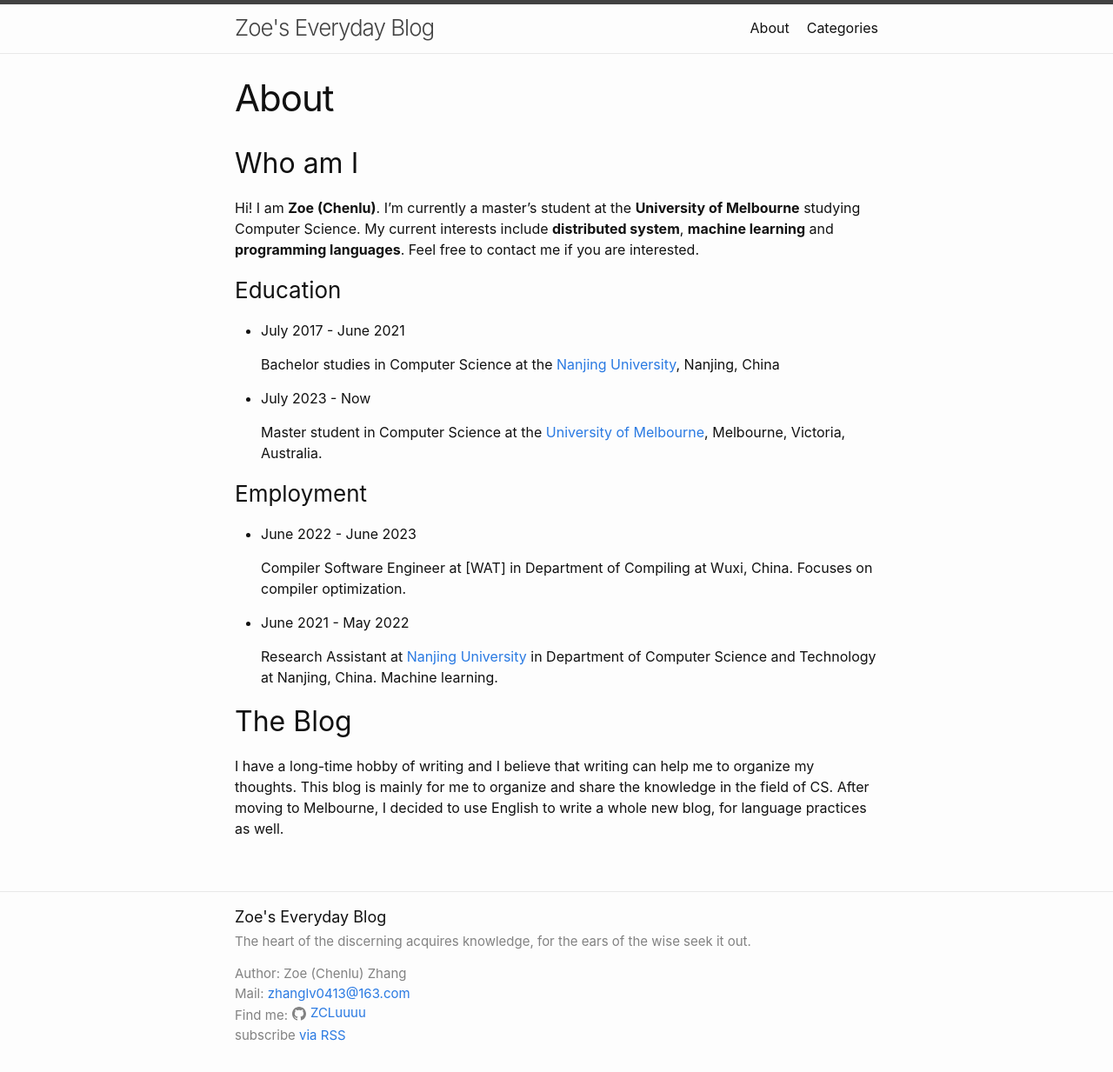
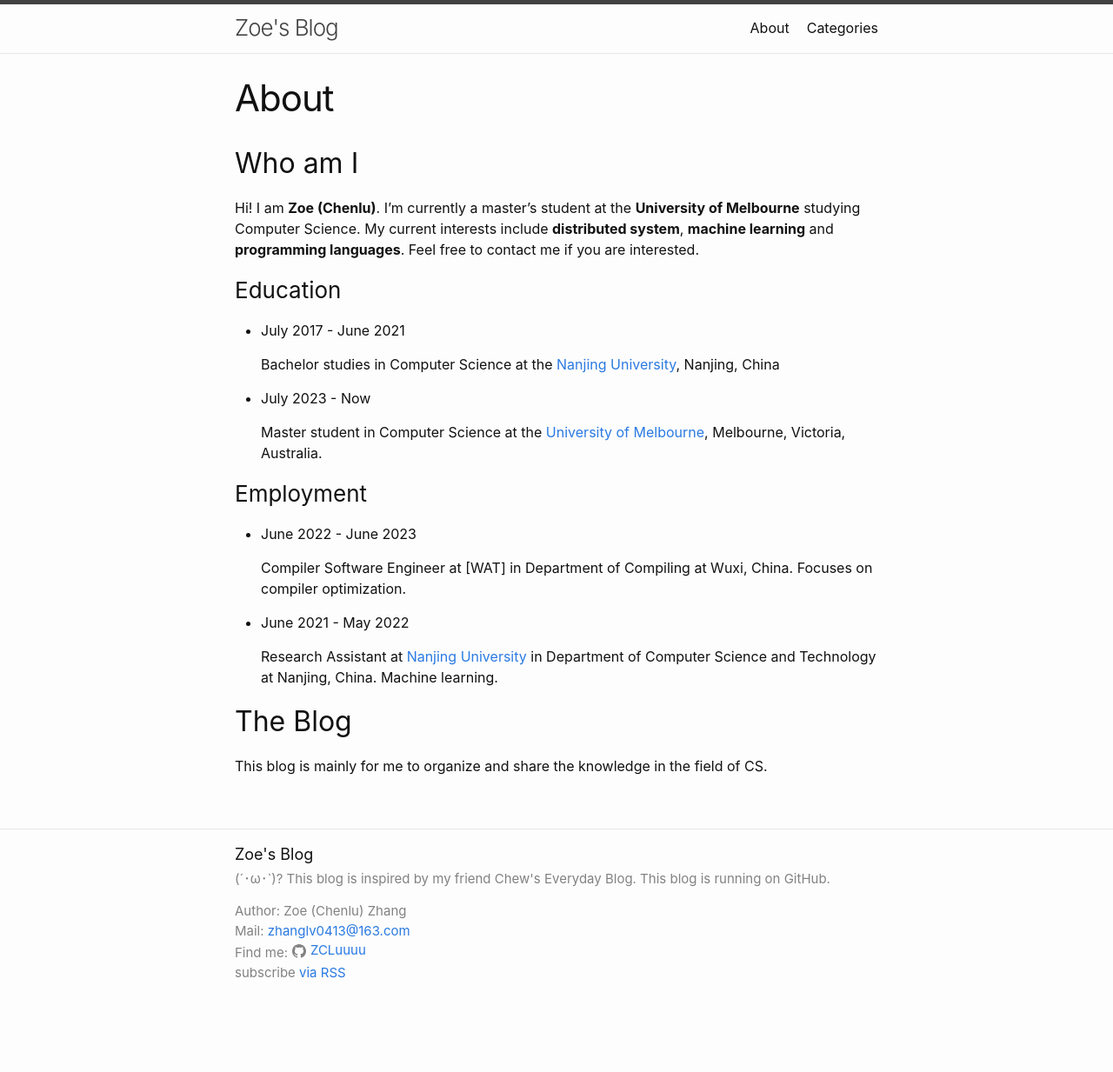
Before and after one commit to ZCLuuuu/zcluuuu.github.io, a Jekyll site: the page built from about.markdown, in a window 1280 px wide. Shown: the whole page at 87% size. Built offline with Jekyll 4.4.1, drawn with Linux system fonts in a browser that asks for light colours; after the commit the page ends 1161 px from its top, so only the background shows below that.

```diff
--- a/_config.yml
+++ b/_config.yml
@@ -18,11 +18,11 @@
 # You can create any custom variable you would like, and they will be accessible
 # in the templates via {{ site.myvariable }}.
 
-title: Zoe's Everyday Blog
+title: Zoe's Blog
 email: zhanglv0413@163.com
 description: >- # this means to ignore newlines until "baseurl:"
-  The heart of the discerning acquires knowledge,
-  for the ears of the wise seek it out.
+  (´･ω･`)?
+  This blog is inspired by my friend Chew's Everyday Blog. This blog is running on GitHub.
 baseurl: "" # the subpath of your site, e.g. /blog
 url: "" # the base hostname & protocol for your site, e.g. http://example.com
 # twitter_username: jekyllrb
--- a/about.markdown
+++ b/about.markdown
@@ -36,4 +36,4 @@ Hi! I am **Zoe (Chenlu)**. I'm currently a master's student at the **University
 
 ## The Blog
 
-I have a long-time hobby of writing and I believe that writing can help me to organize my thoughts. This blog is mainly for me to organize and share the knowledge in the field of CS. After moving to Melbourne, I decided to use English to write a whole new blog, for language practices as well.
+This blog is mainly for me to organize and share the knowledge in the field of CS.
```
Also changed, not shown: _posts/2023-12-06-Functions-CPP.md (deleted, +0 -10 lines), _posts/2023-12-06-TestPost.md (added, +8 -0 lines), _posts/2023-12-11-Fuzz-ResearchInterest.md (added, +61 -0 lines), 4 other files.
